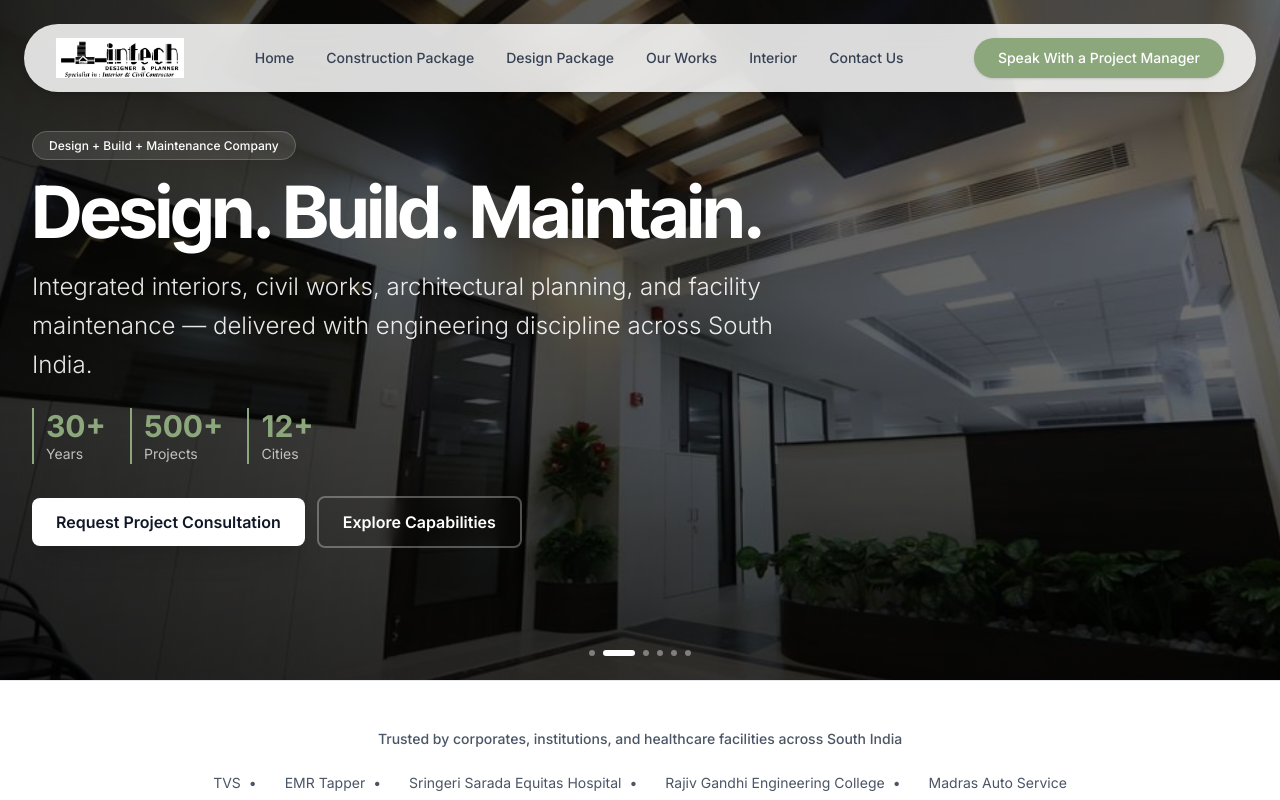
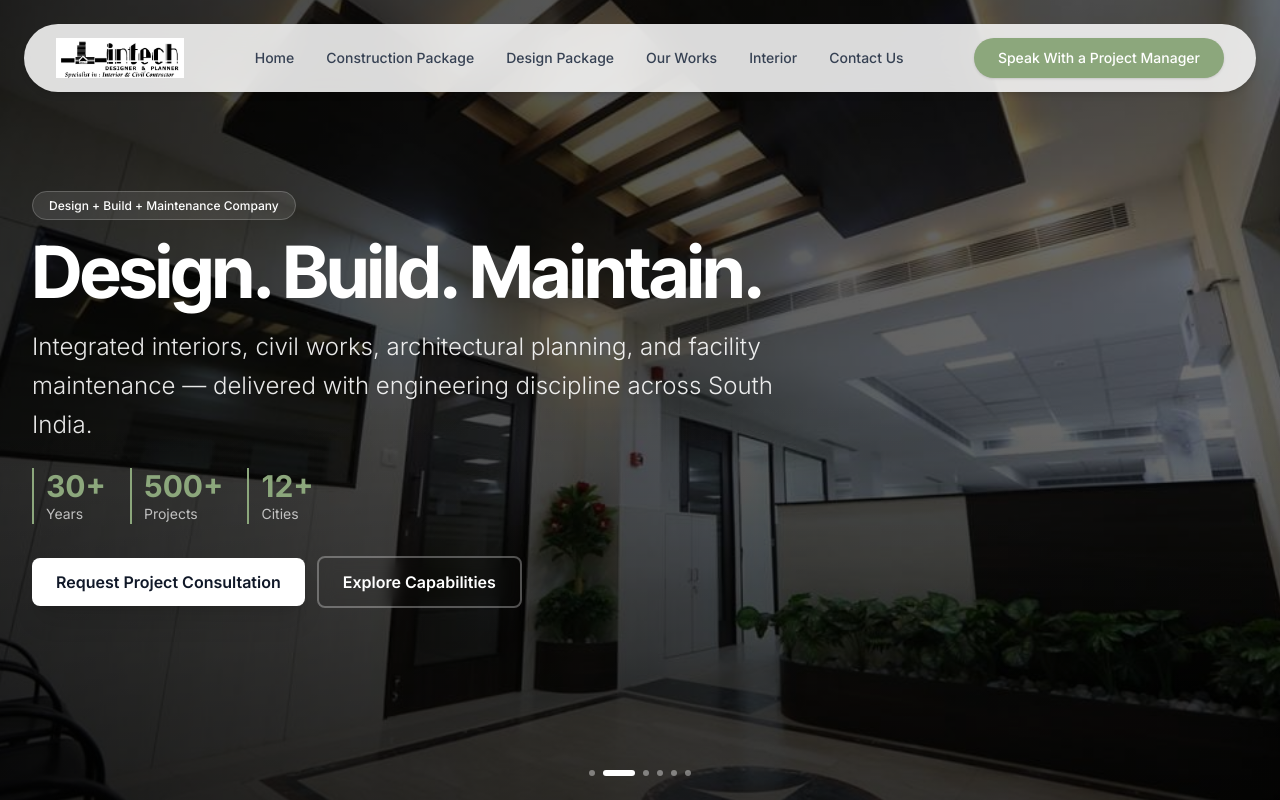
Before and after one commit to rohithkh4b3kr3/interior-design-site, a Next.js app: page / in a window 1280 px wide. Shown: the top 800 px of the page. Built offline with nearby package versions, Linux system fonts and the light colour scheme.

Commit message:
Make hero section full-screen height

```diff
--- a/src/components/home/Hero.tsx
+++ b/src/components/home/Hero.tsx
@@ -48,7 +48,7 @@
   }, []);
 
   return (
-    <section className="relative h-[85vh] max-h-[800px] flex items-center justify-center overflow-hidden bg-gray-900 pt-20 md:pt-0">
+    <section className="relative min-h-screen flex items-center justify-center overflow-hidden bg-gray-900 pt-20 md:pt-0">
       {/* Background Images Carousel */}
       <div className="absolute inset-0 z-0">
         {commercialImages.map((img, index) => (
```
